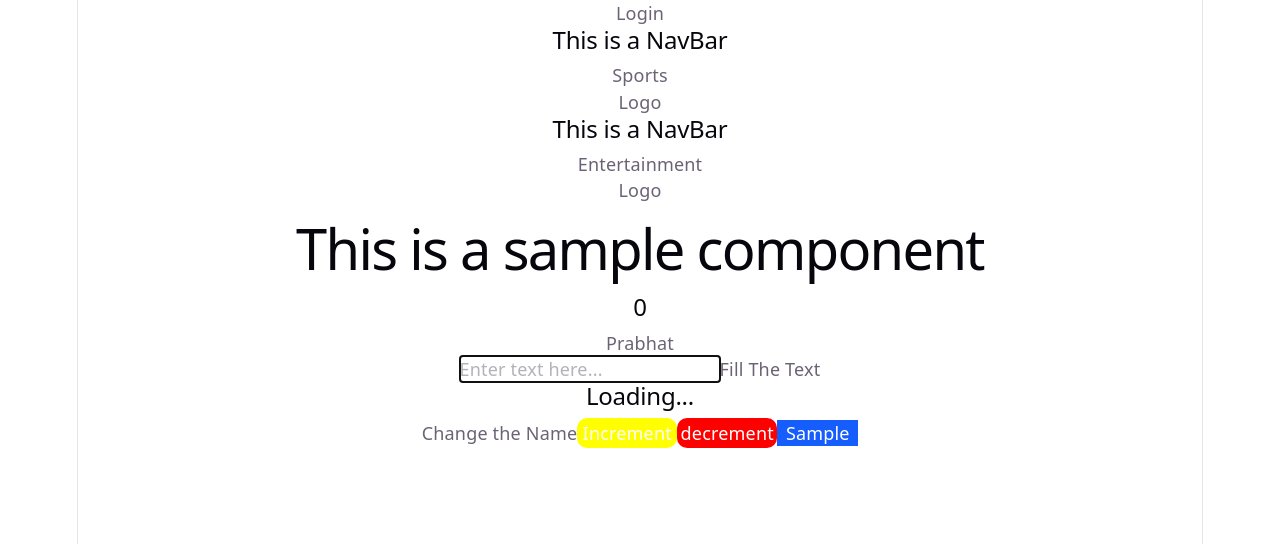
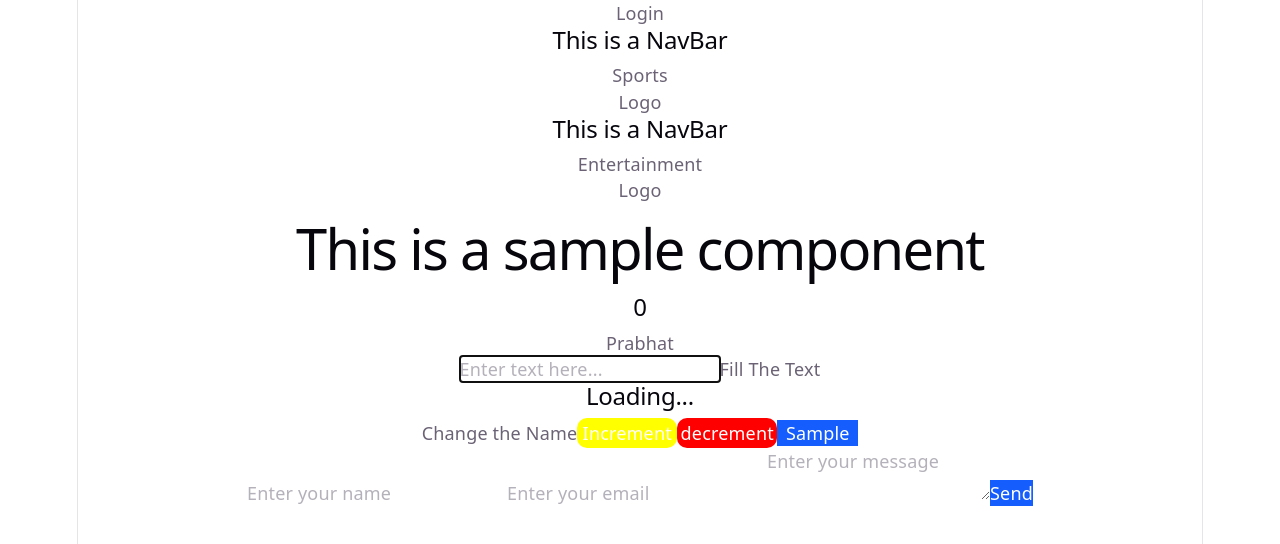
Before and after one commit to prabhatb-alt/react-practice, a React (Vite) app: page / in a window 1280 px wide. Shown: the top 544 px of the page. Built offline with nearby package versions, Linux system fonts and the light colour scheme; no server answers.

Commit message:
Used Controlled Components in React by example of a form

```diff
--- a/src/App.jsx
+++ b/src/App.jsx
@@ -3,6 +3,7 @@
 import Sample from './component/Sample'
 import Navbar from './component/Navbar'
 import HomePage from './component/HomePage'
+import Contact from './component/Contact'
 
 function App() {
   const [menu, setMenu] = useState("Sports")
@@ -14,6 +15,7 @@
       <Navbar list={menu} />
       <Navbar list={abc} />
       <Sample />
+      <Contact />
     </>
   )
 }
--- /dev/null
+++ b/src/component/Contact.jsx
@@ -0,0 +1,27 @@
+import React, { useState } from 'react'
+
+function Contact() {
+    const [name, setName] = useState("")
+    const [email, setEmail] = useState("")
+    const [message, setMessage] = useState("")
+
+    const handleSubmit = (event) => {
+        event.preventDefault()
+        console.log("Name: ", name)
+        console.log("Email: ", email)
+        console.log("Message: ", message)
+    }
+
+  return (
+    <div>
+      <form onSubmit={handleSubmit}>
+        <input type='text' placeholder='Enter your name' value={name} onChange={(e)=>{setName(e.target.value)}} />
+        <input type='email' placeholder='Enter your email' value={email} onChange={(e)=>{setEmail(e.target.value)}} />
+        <textarea placeholder='Enter your message' value={message} onChange={(e)=>{setMessage(e.target.value)}}></textarea>
+        <input className="bg-blue-600 text-white" type='submit' value="Send" />
+      </form>
+    </div>
+  )
+}
+
+export default Contact
```
